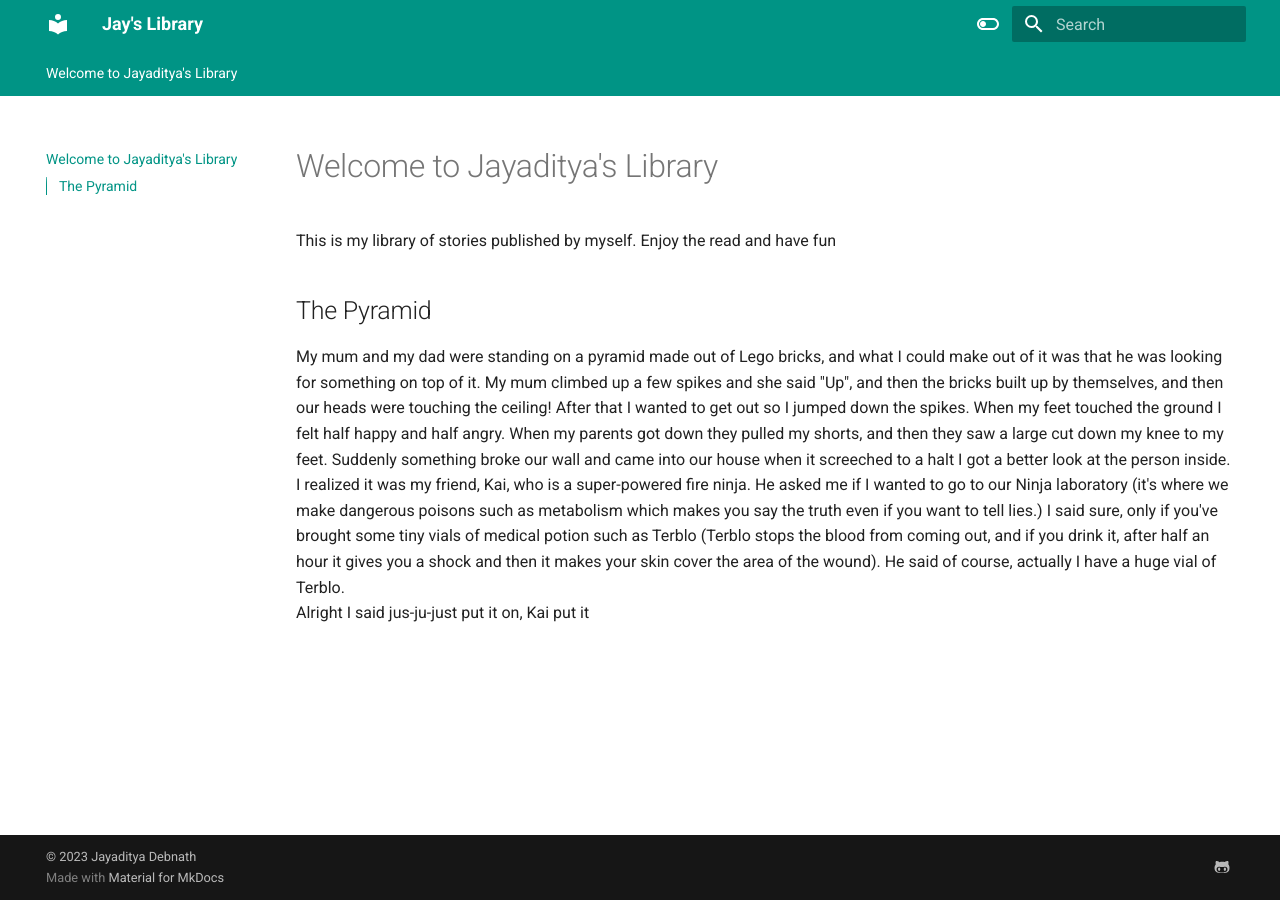
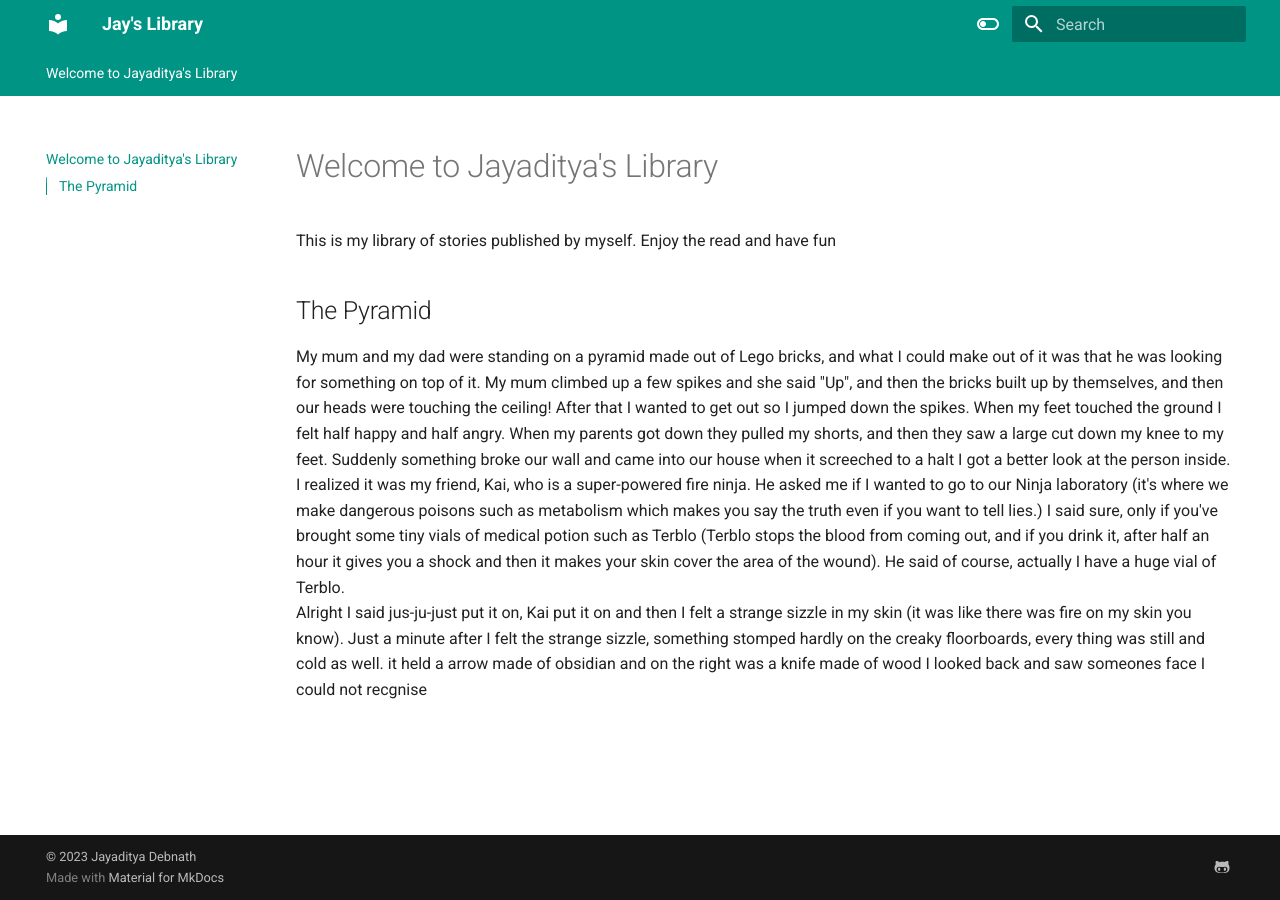
Before and after one commit to jayadityadebnath/mylibrary, an MkDocs documentation site: the page built from docs/index.md, in a window 1280 px wide. Built offline with MkDocs 1.6.1 and Material for MkDocs 9.7.7, drawn with Linux system fonts in a browser that asks for light colours.

Commit message:
Update index.md

```diff
--- a/docs/index.md
+++ b/docs/index.md
@@ -10,4 +10,6 @@ they pulled my shorts, and then they saw a large cut down my knee to my feet. Su
 when it screeched to a halt I got a better look at the person inside. I realized it was my friend, Kai, who is a super-powered fire ninja.
 He asked me if I wanted to go to our Ninja laboratory (it's where we make dangerous poisons such as metabolism which makes you say the truth
 even if you want to tell lies.) I said sure, only if you've brought some tiny vials of medical potion such as Terblo (Terblo stops the blood from coming out, and if you drink it, after half an hour it gives you a shock and then it makes your skin cover the area of the wound). He said of course, actually I have a huge vial of Terblo.
-Alright I said jus-ju-just put it on, Kai put it
+Alright I said jus-ju-just put it on, Kai put it on and then I felt a strange sizzle in my skin (it was like there was fire on my skin you know).
+Just a minute after I felt the strange sizzle, something stomped hardly on the creaky floorboards, every thing was still and cold as well.
+it held a arrow made of obsidian and on the right was a knife made of wood I looked back and saw someones face I could not recgnise
```
